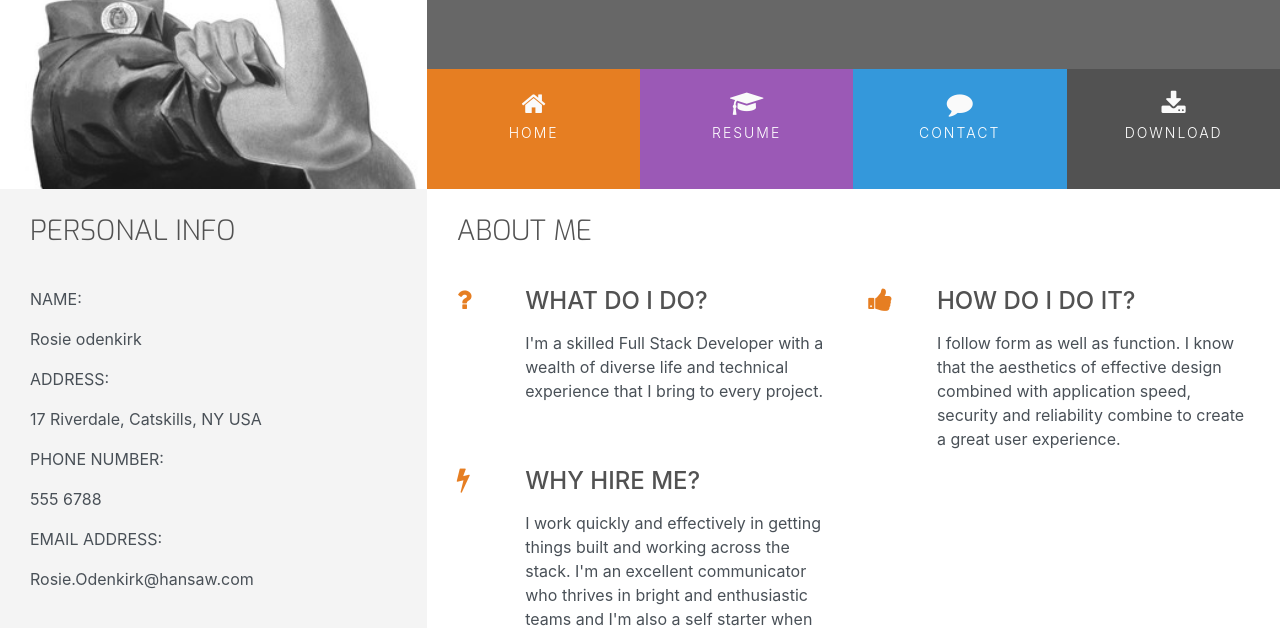
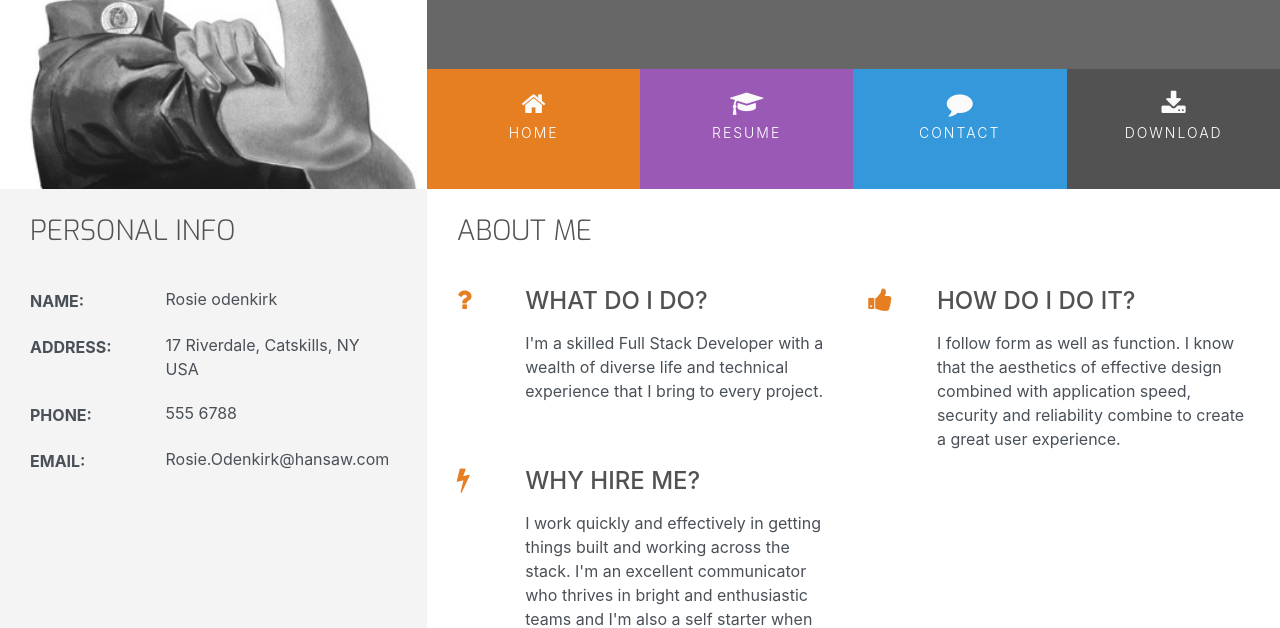
Before and after one commit to EJDiamond/Resume, a plain HTML site: page index.html in a window 1280 px wide. Shown: the part 180-808 px from the top of the page. Drawn offline with nearby package versions, Linux system fonts and the light colour scheme.

Commit message:
Add css styling to personal info page

```diff
--- a/assets/css/style.css
+++ b/assets/css/style.css
@@ -227,3 +227,38 @@ footer {
     margin-bottom: 15px;
     color: #525252;
 }
+
+/* ---------------------------------Personal Info */
+
+.personal-info-item {
+    margin-bottom: 20px;
+    display: block;
+    clear: both;
+}
+
+.personal-info-item .key,
+.personal-info-item .value {
+    padding-right: 8px;
+    display: inline-block;
+}
+
+.personal-info-item .key p,
+.personal-info-item .value p {
+    margin: 0;
+}
+
+.personal-info-item .key {
+    width: 30%;
+    margin-right: 21px;
+    padding-top: 2px;
+    vertical-align: top;
+}
+
+.personal-info-item .key p {
+    font-weight: 700;
+}
+
+.personal-info-item .value {
+    position: relative;
+    width: 60%;
+}
--- a/index.html
+++ b/index.html
@@ -91,7 +91,7 @@
                 <div class="personal-info-item">
                     <div class="key">
                         <p class="uppercase">
-                            Phone Number:
+                            Phone:
                         </p>
                     </div>
                     <div class="value">
@@ -103,7 +103,7 @@
                 <div class="personal-info-item">
                     <div class="key">
                         <p class="uppercase">
-                            Email Address:
+                            Email:
                         </p>
                     </div>
                     <div class="value">
```
